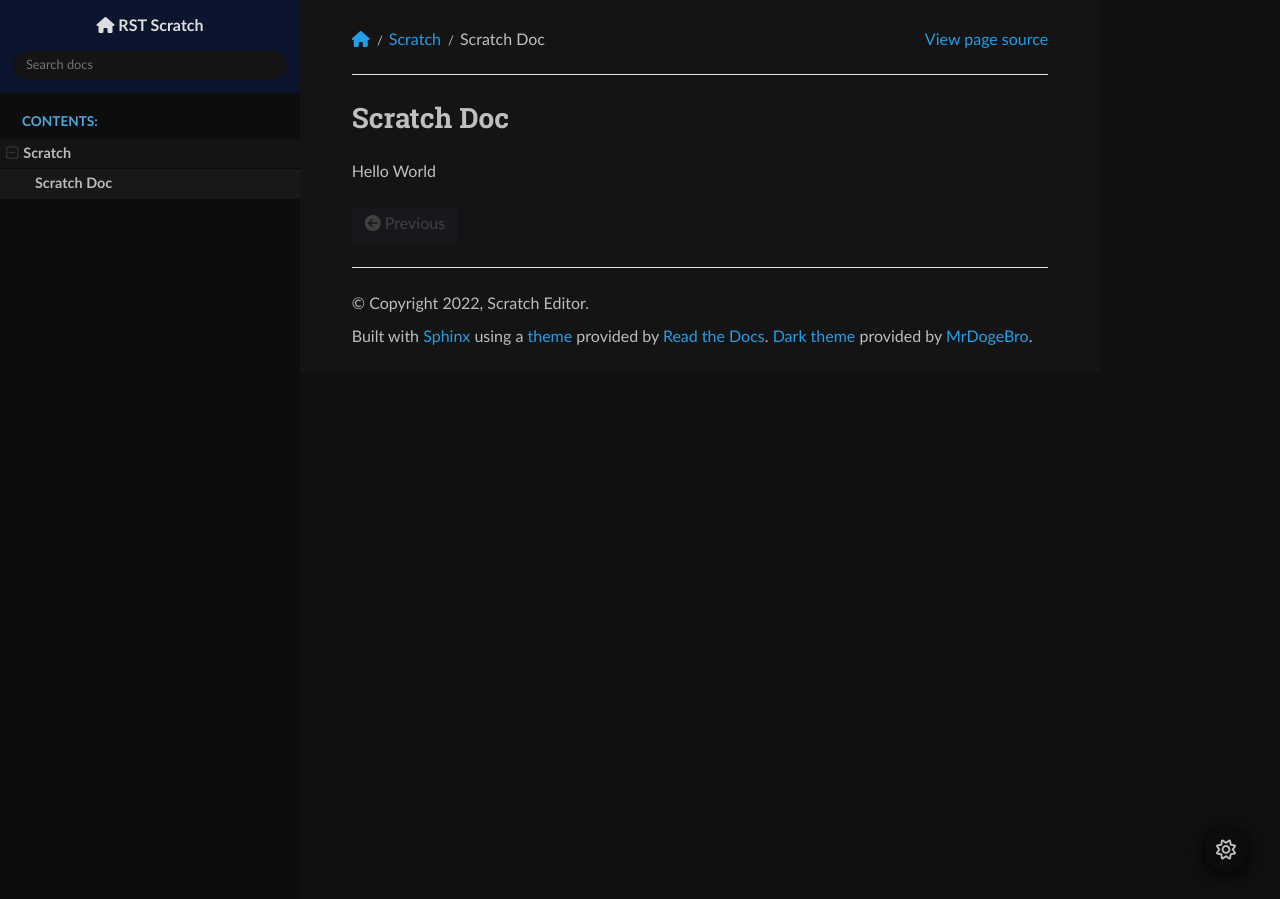
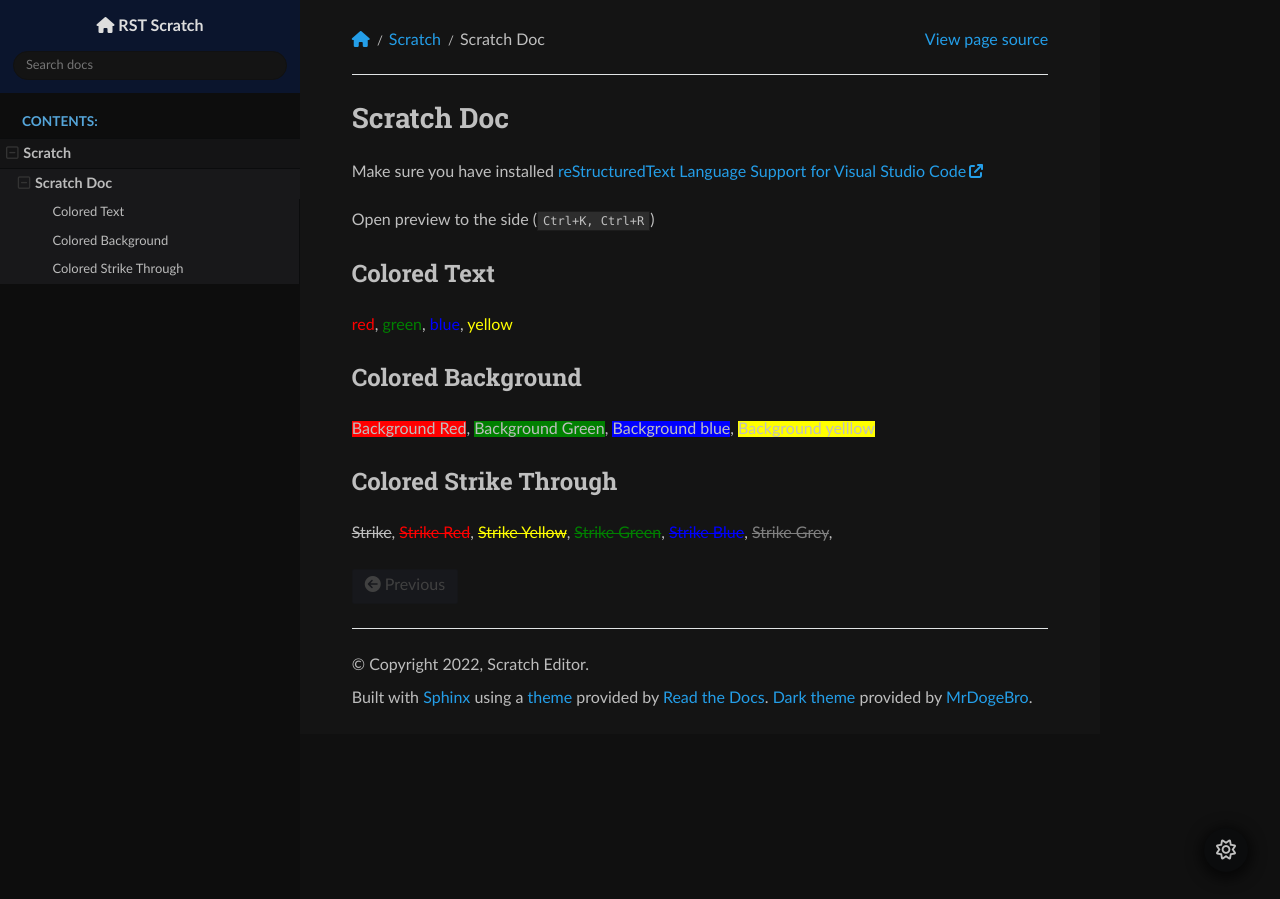
Before and after one commit to Amourspirit/python_rst_scratch, a Sphinx documentation site: the page built from docs/scratch/scratch.rst, in a window 1280 px wide. Built offline with Sphinx 7.4.7 and the Read the Docs theme 2.0.0, drawn with Linux system fonts in a browser that asks for light colours.

Commit message:
added new roles and css for strikethrought and bg colors

```diff
--- a/docs/_static/css/style_custom.css
+++ b/docs/_static/css/style_custom.css
@@ -79,3 +79,111 @@
     color: purple;
 }
 /* End Colors in s5defs.txt */
+
+/* Custom background colors */
+.bg-black {
+    background-color: black;
+}
+
+.bg-gray {
+    background-color: gray;
+}
+
+.bg-silver {
+    background-color: silver;
+}
+
+.bg-white {
+    background-color: white;
+}
+
+.bg-maroon {
+    background-color: maroon;
+}
+
+.bg-red {
+    background-color: red;
+}
+
+.bg-magenta {
+    background-color: magenta;
+}
+
+.bg-fuchsia {
+    background-color: fuchsia;
+}
+
+.bg-pink {
+    background-color: pink;
+}
+
+.bg-orange {
+    background-color: orange;
+}
+
+.bg-yellow {
+    background-color: yellow;
+}
+
+.bg-lime {
+    background-color: lime;
+}
+
+.bg-green {
+    background-color: green;
+}
+
+.bg-olive {
+    background-color: olive;
+}
+
+.bg-teal {
+    background-color: teal;
+}
+
+.bg-cyan {
+    background-color: cyan;
+}
+
+.bg-aqua {
+    background-color: aqua;
+}
+
+.bg-blue {
+    background-color: blue;
+}
+
+.bg-navy {
+    background-color: navy;
+}
+
+.bg-purple {
+    background-color: purple;
+}
+/* End Custom background colors */
+
+.strike {
+    text-decoration: line-through;
+}
+
+.strike-red {
+    text-decoration: line-through;
+    color: red;
+}
+.strike-yellow {
+    text-decoration: line-through;
+    color: yellow;
+}
+.strike-green {
+    text-decoration: line-through;
+    color: green;
+}
+.strike-blue {
+    text-decoration: line-through;
+    color: blue;
+}
+.strike-gray,
+.strike-grey {
+    text-decoration: line-through;
+    color: grey;
+}
--- a/docs/conf.py
+++ b/docs/conf.py
@@ -150,8 +150,16 @@ rst_prolog_lst = [
 # add extra roles for custom theme colors.
 # unlike the colors style_custom.css, these colors can be change by
 # changing colors css vars that start with -t-color-
-with open("roles/theme_color_roles.txt", "r") as file:
-    rst_prolog = file.read()
+rst_prolog = ""
+if html_theme == "sphinx_rtd_theme":
+    with open("roles/theme_color_roles.txt", "r") as file:
+        rst_prolog += file.read()
+        rst_prolog += "\n"
+
+with open("roles/custom_roles.txt", "r") as file:
+    rst_prolog += file.read()
+    rst_prolog += "\n"
+
 
 rst_prolog += "\n" + "\n".join(rst_prolog_lst)
 
--- a/docs/scratch/scratch.rst
+++ b/docs/scratch/scratch.rst
@@ -3,4 +3,25 @@
 Scratch Doc
 ===========
 
-Hello World
+Make sure you have installed |rst_vs|_
+
+Open preview to the side (``Ctrl+K, Ctrl+R``)
+
+Colored Text
+------------
+
+:red:`red`, :green:`green`, :blue:`blue`, :yellow:`yellow`
+
+Colored Background
+------------------
+
+:bg_red:`Background Red`, :bg_green:`Background Green`, :bg_blue:`Background blue`, :bg_yellow:`Background yelllow`
+
+Colored Strike Through
+----------------------
+
+:strike:`Strike`, :strike_red:`Strike Red`, :strike_yellow:`Strike Yellow`, :strike_green:`Strike Green`,
+:strike_blue:`Strike Blue`, :strike_grey:`Strike Grey`,
+
+.. |rst_vs| replace:: reStructuredText Language Support for Visual Studio Code
+.. _rst_vs: https://marketplace.visualstudio.com/items?itemName=lextudio.restructuredtext
```
Also changed, not shown: docs/roles/custom_roles.txt (added, +27 -0 lines).
